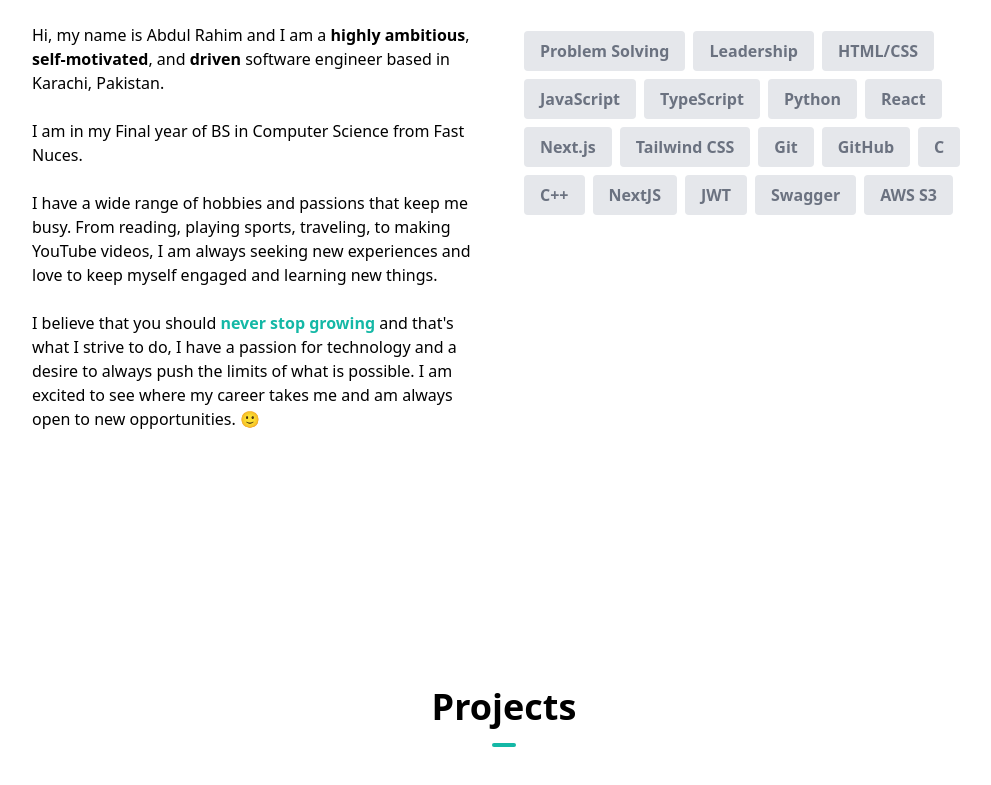
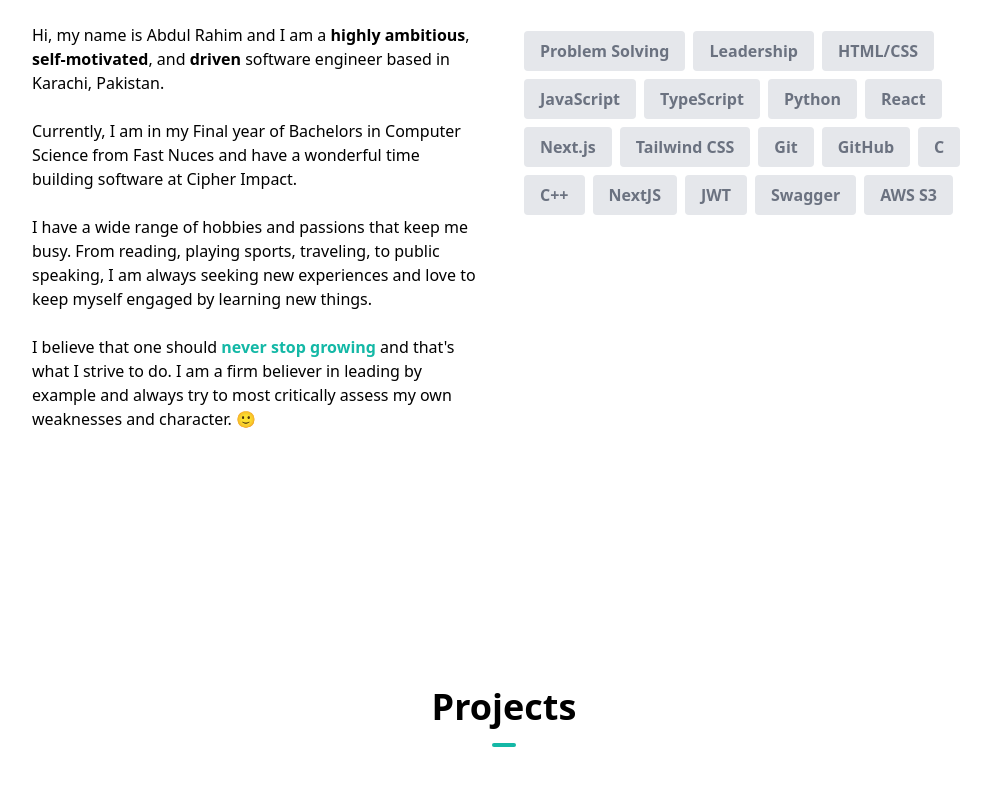
Before and after one commit to Abdul-Rahimm/Home, a Next.js app: page / in a window 1280 px wide. Shown: the part 988-1773 px from the top of the page, without its empty margins (136-1127 px from the left). Built offline with nearby package versions, Linux system fonts and the light colour scheme; grey boxes are pictures that could not be loaded.

Commit message:
minor changes to footer and description

```diff
--- a/components/AboutSection.jsx
+++ b/components/AboutSection.jsx
@@ -44,25 +44,26 @@ const AboutSection = () => {
             </p>
             <br />
             <p>
-              I am in my Final year of BS in Computer Science from Fast Nuces.
+              Currently, I am in my Final year of Bachelors in Computer Science
+              from Fast Nuces and have a wonderful time building software at
+              Cipher Impact.
             </p>
             <br />
             <p>
               I have a wide range of hobbies and passions that keep me busy.
-              From reading, playing sports, traveling, to making YouTube videos,
-              I am always seeking new experiences and love to keep myself
-              engaged and learning new things.
+              From reading, playing sports, traveling, to public speaking, I am
+              always seeking new experiences and love to keep myself engaged by
+              learning new things.
             </p>
             <br />
             <p>
-              I believe that you should{" "}
+              I believe that one should{" "}
               <span className="font-bold text-teal-500">
                 never stop growing
               </span>{" "}
-              and that&#39;s what I strive to do, I have a passion for
-              technology and a desire to always push the limits of what is
-              possible. I am excited to see where my career takes me and am
-              always open to new opportunities. 🙂
+              and that&#39;s what I strive to do. I am a firm believer in
+              leading by example and always try to most critically assess my own
+              weaknesses and character. 🙂
             </p>
           </div>
           <div className="text-center md:w-1/2 md:text-left">
@@ -79,13 +80,6 @@ const AboutSection = () => {
                 );
               })}
             </div>
-            {/* <Image
-              src="/preview.webp"
-              alt=""
-              width={325}
-              height={325}
-              className="hidden md:block md:relative md:bottom-4 md:left-32 md:z-0"
-            /> */}
           </div>
         </div>
       </div>
--- a/components/Footer.jsx
+++ b/components/Footer.jsx
@@ -13,7 +13,7 @@ const Footer = () => {
 
       <div className="mx-auto  p-4 flex flex-col text-center text-neutral-900 md:flex-row md:justify-between">
         <div className="flex flex-row items-center justify-center space-x-1 text-neutral-500 dark:text-neutral-100">
-          © 2023 Abdul Rahim<a href="/" className="hover:underline"></a>
+          © 2024 Abdul Rahim<a href="/" className="hover:underline"></a>
         </div>
 
         <div className="flex flex-row items-center justify-center space-x-2 mb-1 pt-1 md:pt-0">
```
